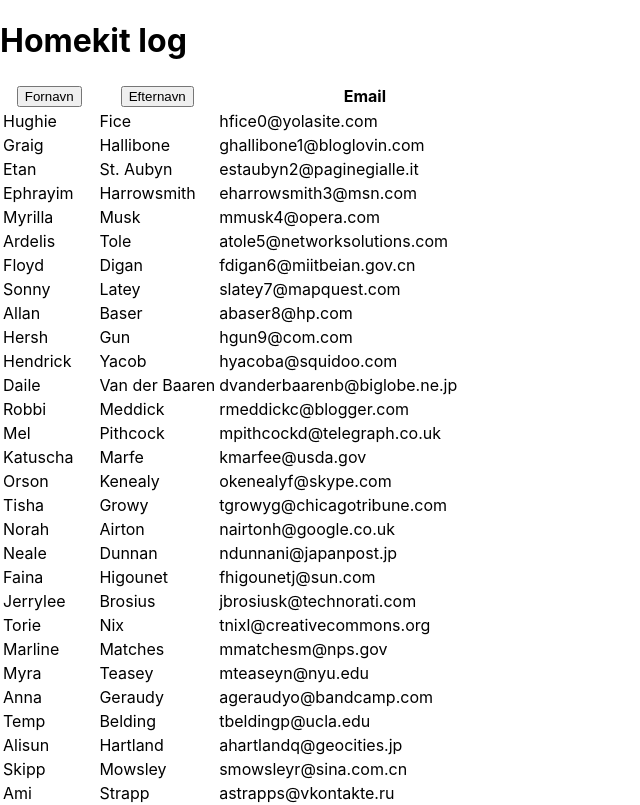
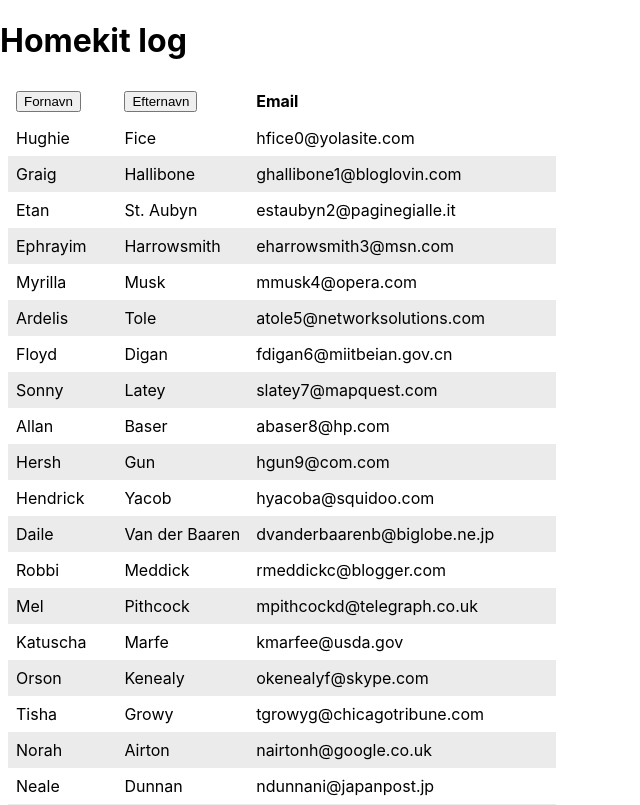
Before and after one commit to PeterHedemann/homekit-log, a React (Create React App) app: page / in a window 1280 px wide. Shown: the top 805 px of the page, without its empty margins (0-640 px from the left). Built offline with nearby package versions, Linux system fonts and the light colour scheme.

Commit message:
adds simple table styling

```diff
--- /dev/null
+++ b/src/components/Table.css
@@ -0,0 +1,18 @@
+table {
+  border-collapse: collapse;
+  margin-left: 0.5rem;
+}
+
+th {
+  text-align: left;
+}
+
+tr:nth-child(even) th,
+tr:nth-child(even) td {
+  background-color: rgb(235, 235, 235);
+}
+
+td,
+th {
+  padding: 0.5rem;
+}
--- a/src/components/Table.jsx
+++ b/src/components/Table.jsx
@@ -1,5 +1,6 @@
 import PropTypes from "prop-types";
 import React from "react";
+import "./Table.css";
 
 const Table = ({ headers, rows, sortableColumns, onSortableColumnClicked }) => {
   return (
```
